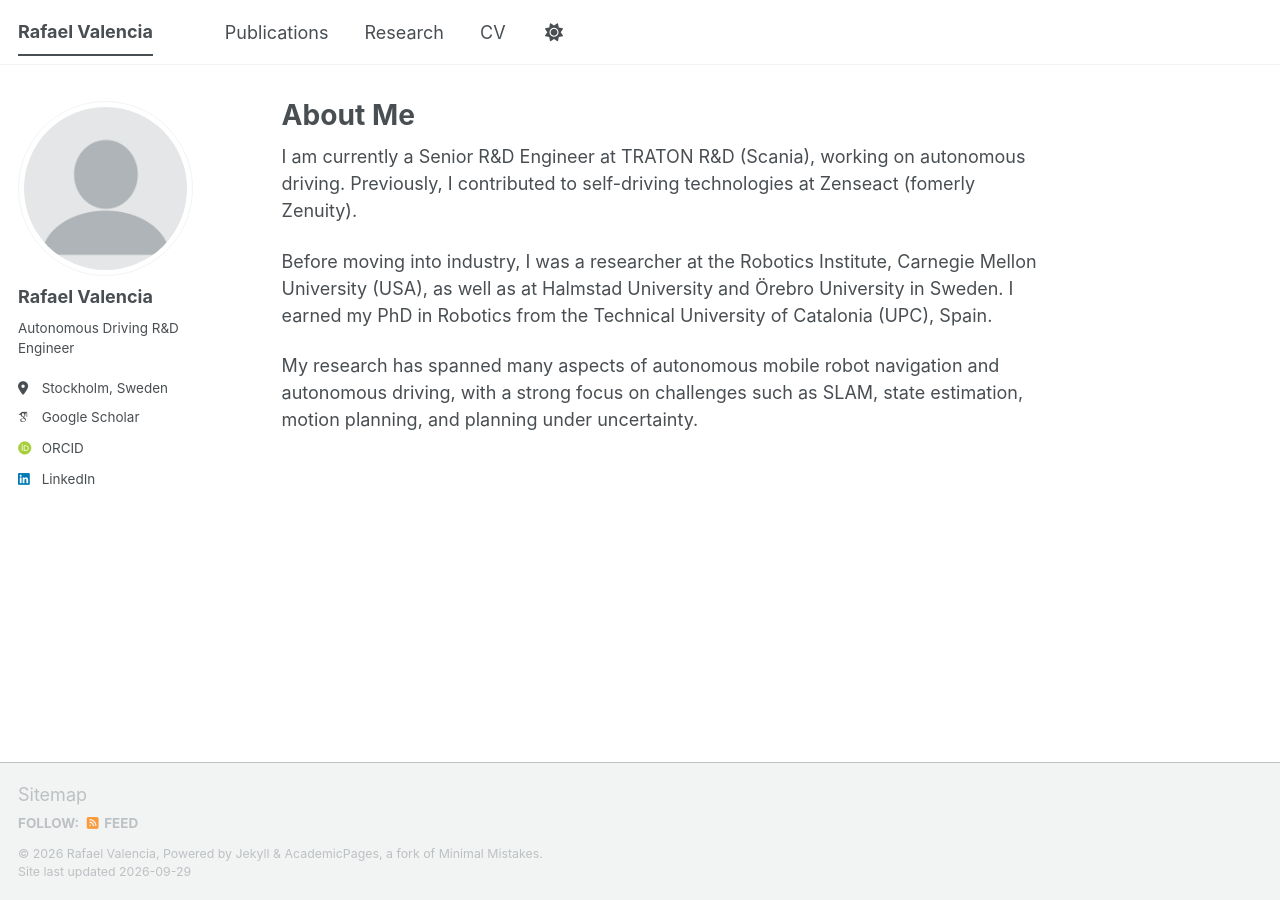
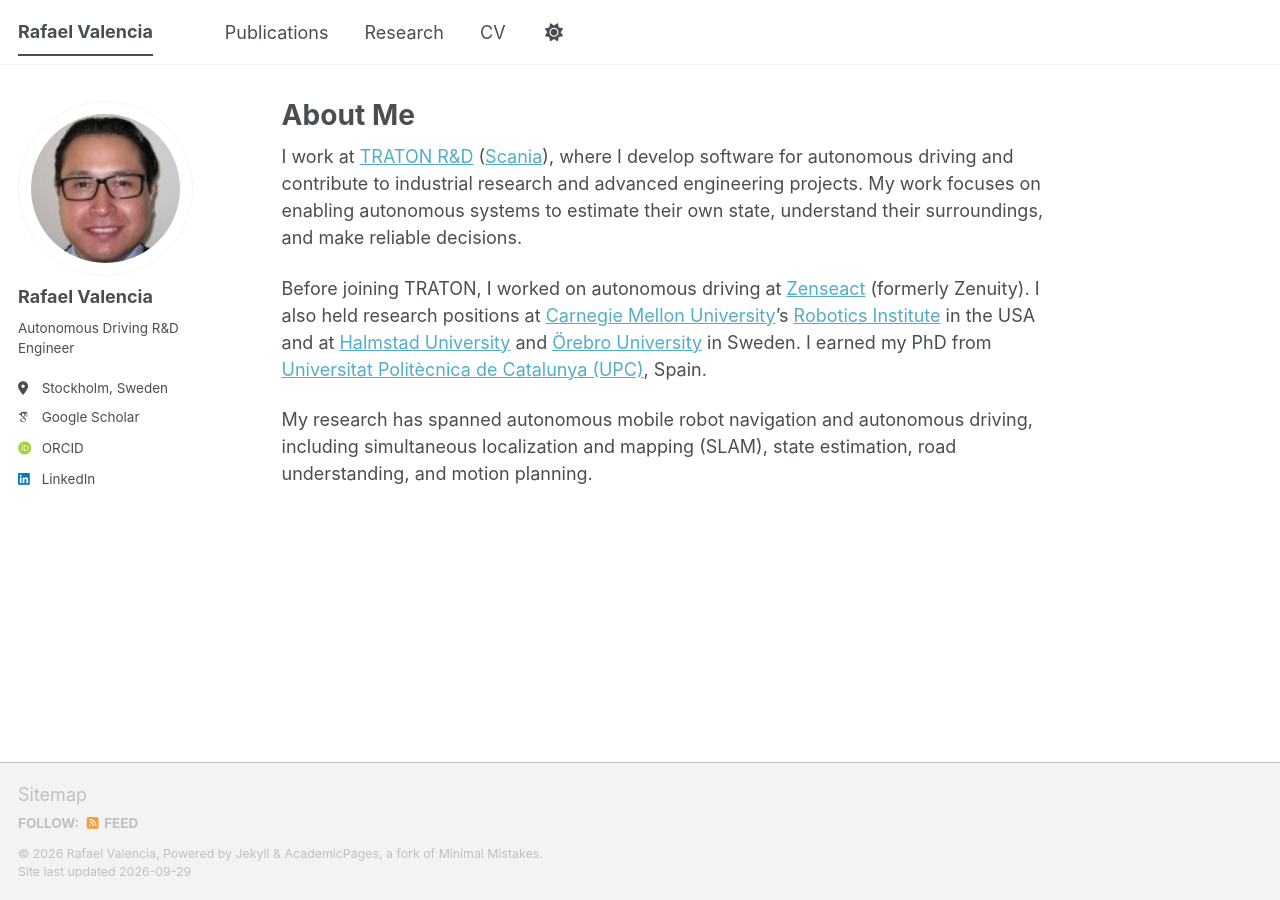
Before and after one commit to rafaelvalencia/rafaelvalencia.github.io, a Jekyll site: the page built from _pages/about.md, in a window 1280 px wide. Built offline with Jekyll 4.4.1, drawn with Linux system fonts in a browser that asks for light colours; some web fonts are replaced; a script bundle is joined from its source files by our own code; library files that are not in the unit come from our copies.

Commit message:
Update homepage biography, links, and portrait
Use the wider original portrait from Google Scholar: https://scholar.googleusercontent.com/citations?view_op=medium_photo&user=raAzOHoAAAAJ&citpid=1

```diff
--- a/_config.yml
+++ b/_config.yml
@@ -23,7 +23,7 @@
 #               Additional customization can be done by editing /_includes/author-profile.html
 author:
   # Biographic information
-  avatar           : "profile.png"
+  avatar           : "rafael-valencia.jpg"
   name             : "Rafael Valencia"
   pronouns         : # example: "she/her"
   bio              : "Autonomous Driving R&D Engineer"
--- a/_pages/about.md
+++ b/_pages/about.md
@@ -7,8 +7,8 @@
   - /about.html
 ---
 
-I am currently a Senior R&D Engineer at TRATON R&D (Scania), working on autonomous driving. Previously, I contributed to self-driving technologies at Zenseact (fomerly Zenuity).
+I work at [TRATON R&D](https://traton.com/en.html) ([Scania](https://www.scania.com/)), where I develop software for autonomous driving and contribute to industrial research and advanced engineering projects. My work focuses on enabling autonomous systems to estimate their own state, understand their surroundings, and make reliable decisions.
 
-Before moving into industry, I was a researcher at the Robotics Institute, Carnegie Mellon University (USA), as well as at Halmstad University and Örebro University in Sweden. I earned my PhD in Robotics from the Technical University of Catalonia (UPC), Spain.
+Before joining TRATON, I worked on autonomous driving at [Zenseact](https://zenseact.com/) (formerly Zenuity). I also held research positions at [Carnegie Mellon University](https://www.cmu.edu/)’s [Robotics Institute](https://www.ri.cmu.edu/) in the USA and at [Halmstad University](https://www.hh.se/english.html) and [Örebro University](https://www.oru.se/english/) in Sweden. I earned my PhD from [Universitat Politècnica de Catalunya (UPC)](https://www.upc.edu/en), Spain.
 
-My research has spanned many aspects of autonomous mobile robot navigation and autonomous driving, with a strong focus on challenges such as SLAM, state estimation, motion planning, and planning under uncertainty.
+My research has spanned autonomous mobile robot navigation and autonomous driving, including simultaneous localization and mapping (SLAM), state estimation, road understanding, and motion planning.
--- a/_sass/layout/_sidebar.scss
+++ b/_sass/layout/_sidebar.scss
@@ -144,8 +144,6 @@
   display: table-cell;
   vertical-align: top;
   width: 36px;
-  // set width only, for non-square avatars
-  // height: 36px;
 
   @include breakpoint($large) {
     display: block;
@@ -154,11 +152,18 @@
   }
 
   img {
+    display: block;
+    width: 36px;
+    height: 36px;
     max-width: 175px;
+    object-fit: cover;
+    object-position: 50% 10%;
     border-radius: 50%;
 
     @include breakpoint($large) {
-      padding: 5px;
+      width: 175px;
+      height: 175px;
+      padding: 12px;
       border: 1px solid var(--global-border-color);
     }
   }
```
Also changed, not shown: images/rafael-valencia.jpg (added).
